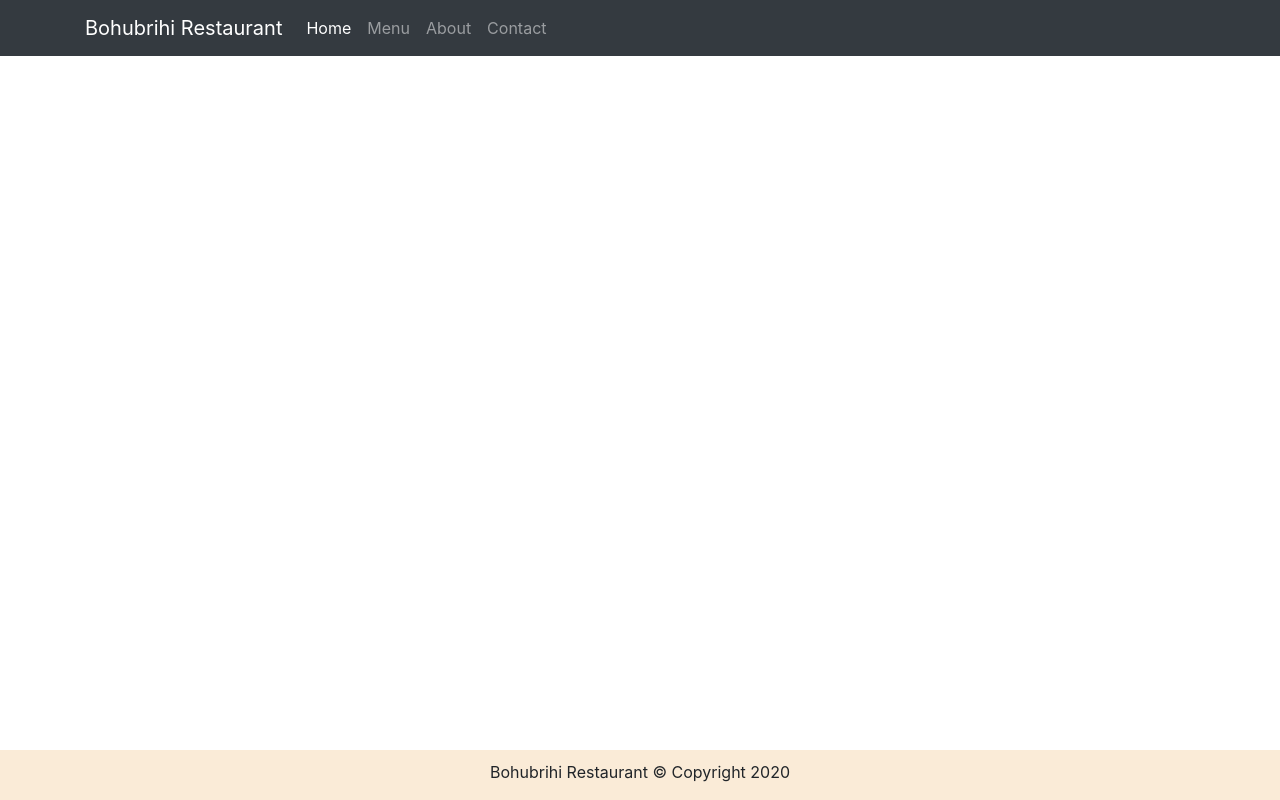
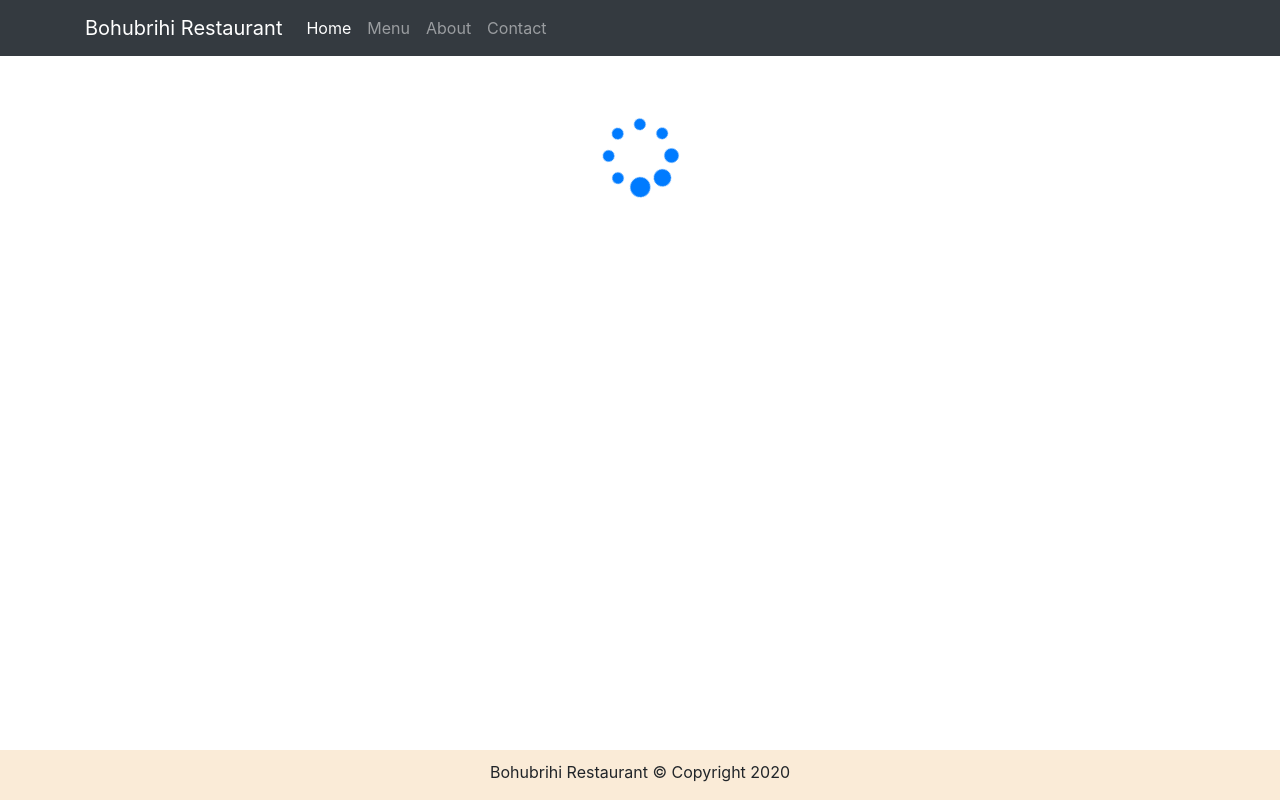
Before and after one commit to Nahidjc/restaurant-project-react, a React (Create React App) app: page /home in a window 1280 px wide. Built offline with nearby package versions, Linux system fonts and the light colour scheme; the HTML template or start-up script is replaced by a standard one.

Commit message:
Adding spinner

```diff
--- a/package.json
+++ b/package.json
@@ -8,16 +8,19 @@
     "@testing-library/user-event": "^7.2.1",
     "bootstrap": "^4.5.0",
     "dateformat": "^3.0.3",
+    "font-awesome": "^4.7.0",
     "react": "^17.0.0",
     "react-bootstrap": "^1.3.0",
     "react-dom": "^17.0.0",
+    "react-logger": "^1.1.0",
     "react-popper": "^2.2.3",
     "react-redux": "^7.2.2",
     "react-router": "^5.2.0",
     "react-router-dom": "^5.2.0",
     "react-scripts": "3.4.4",
     "reactstrap": "^8.5.1",
-    "redux": "^4.0.5"
+    "redux": "^4.0.5",
+    "redux-logger": "^3.0.6"
   },
   "scripts": {
     "start": "react-scripts start",
--- a/src/components/body/Home.js
+++ b/src/components/body/Home.js
@@ -1,10 +1,11 @@
 import React, { Component } from 'react';
+import Loading from './Loading';
 class Home extends Component {
     render() {
-
+        document.title = "Restaurants Project"
         return (
             <div>
-
+                <Loading></Loading>
             </div>
         );
     }
--- /dev/null
+++ b/src/components/body/Loading.js
@@ -0,0 +1,14 @@
+import React from 'react';
+
+const Loading = () => {
+    return (
+        <div>
+            <div className="col-12" style={{ padding: "60px" }}>
+                <span className="fa fa-spinner fa-5x text-primary fa-fw fa-pulse"></span>
+
+            </div>
+        </div>
+    );
+};
+
+export default Loading;
--- a/src/index.js
+++ b/src/index.js
@@ -4,6 +4,7 @@ import './index.css';
 import App from './App';
 import * as serviceWorker from './serviceWorker';
 import 'bootstrap/dist/css/bootstrap.min.css';
+import 'font-awesome/css/font-awesome.css';
 
 ReactDOM.render(<App />, document.getElementById('root')
 );
--- a/src/redux/store.js
+++ b/src/redux/store.js
@@ -1,5 +1,5 @@
-const { createStore } = require("redux");
-const { Reducer } = require("./reducer");
-
-const myStore = createStore(Reducer);
+import { createStore, applyMiddleware } from 'redux'
+import logger from 'redux-logger';
+import { Reducer } from "./reducer";
+const myStore = createStore(Reducer, applyMiddleware(logger));
 export default myStore;
```
Also changed, not shown: 2 other files (tests, documents, lock files or other folders).
